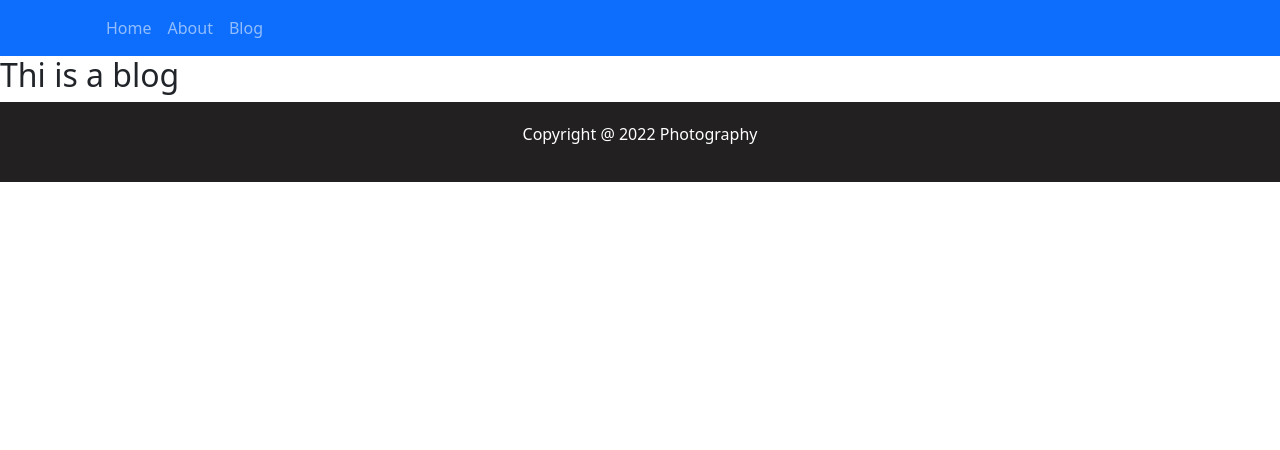
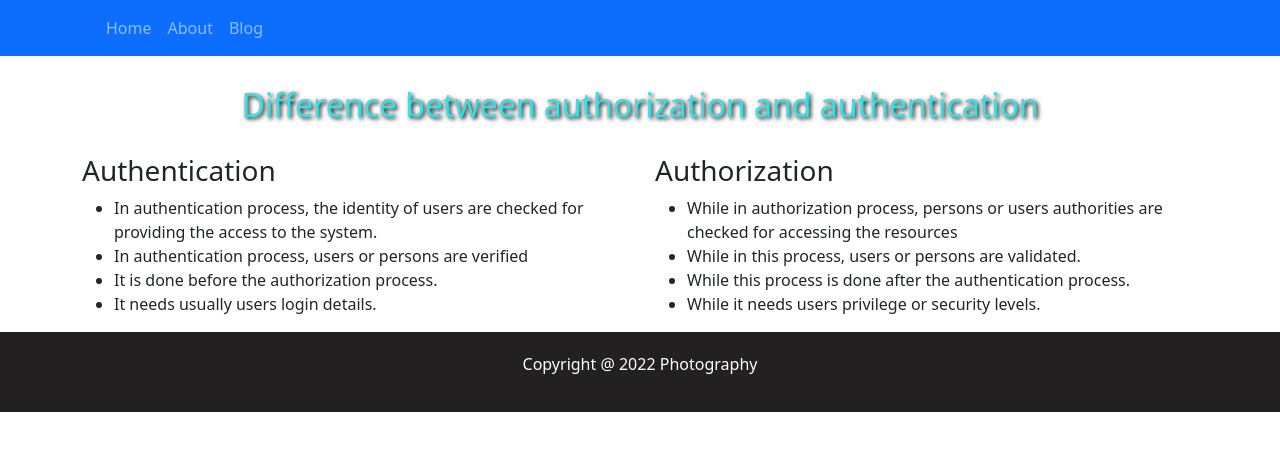
Before and after one commit to mousumiaktar/photo-hunter, a React (Create React App) app: page /blog in a window 1280 px wide. Shown: the top 450 px of the page. Built offline with nearby package versions, Linux system fonts and the light colour scheme.

Commit message:
about page added

```diff
--- a/src/components/Blog/Blog.css
+++ b/src/components/Blog/Blog.css
@@ -0,0 +1,5 @@
+.blog-container{
+    display: grid;
+    grid-template-columns: repeat(2, 1fr);
+    grid-gap:30px;
+}
--- a/src/components/Blog/Blog.js
+++ b/src/components/Blog/Blog.js
@@ -1,9 +1,46 @@
 import React from 'react';
+import './Blog.css';
 
 const Blog = () => {
     return (
-        <div>
-            <h2>Thi is a blog</h2>
+        <div className='container'>
+            <h2>Difference between authorization and authentication</h2>
+            <div className='blog-container'>
+                <div>
+                    <h3>Authentication</h3>
+                    <ul>
+                        <li>
+                        In authentication process, the identity of users are checked for providing the access to the system.
+                        </li>
+                        <li>
+                        In authentication process, users or persons are verified
+                        </li>
+                        <li>
+                        It is done before the authorization process.
+                        </li>
+                        <li>
+                        It needs usually users login details.
+                        </li>
+                    </ul>
+                </div>
+                <div>
+                    <h3>Authorization</h3>
+                    <ul>
+                        <li>
+                        While in authorization process, persons or users authorities are checked for accessing the resources
+                        </li>
+                        <li>
+                        While in this process, users or persons are validated.
+                        </li>
+                        <li>
+                        While this process is done after the authentication process.
+                        </li>
+                        <li>
+                        While it needs users privilege or security levels.
+                        </li>
+                    </ul>
+                </div>
+            </div>
         </div>
     );
 };
```
